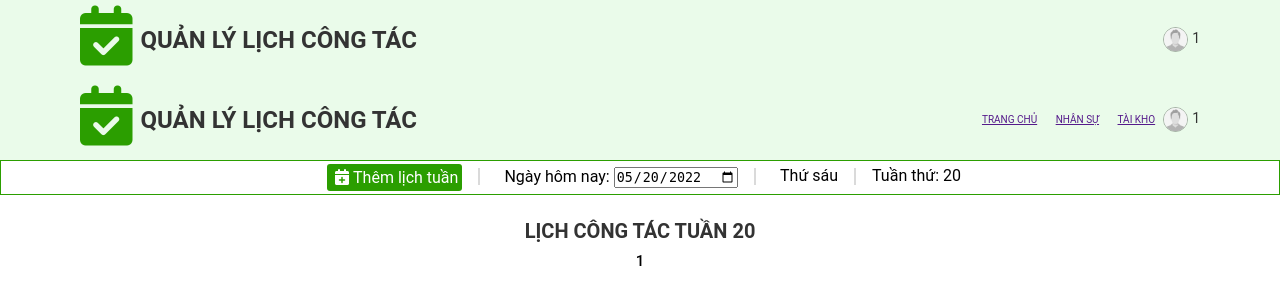
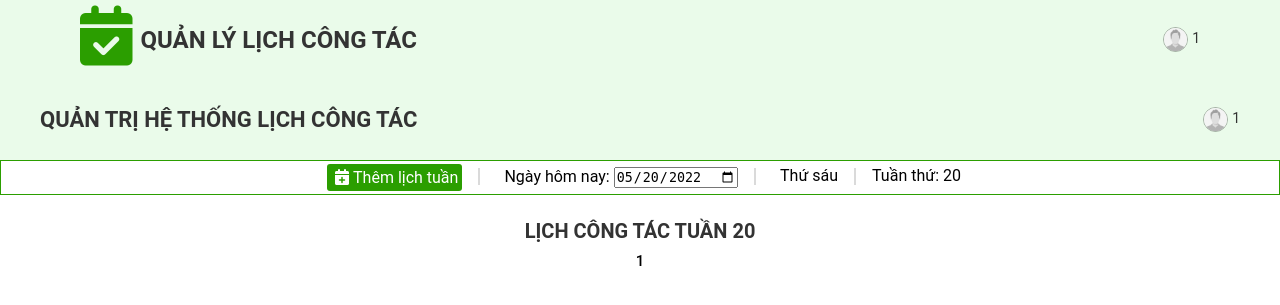
Before and after one commit to NguyenThanh1709/phanmem_qllct, a PHP site: page / in a window 1280 px wide. Shown: the top 305 px of the page. Run offline with PHP 8.4, Linux system fonts and the light colour scheme; the visitor is signed in with stand-in values (Sample User, id 1); data that the repository does not hold is empty.

Commit message:
20/05/2022 commit

```diff
--- a/asset/css/style.css
+++ b/asset/css/style.css
@@ -18,6 +18,7 @@ html {
     margin-right: auto;
 }
 
+.wp_header--admin,
 .wp_header {
     background-color: #eafbea;
 }
@@ -25,6 +26,17 @@ html {
 .header {
     height: 48px;
     width: 1200px;
+    display: flex;
+    justify-content: space-between;
+    align-items: center;
+    padding: 4rem 4rem;
+    margin-left: auto;
+    margin-right: auto;
+    position: relative;
+}
+
+.header--admin {
+    height: 48px;
     display: flex;
     justify-content: space-between;
     align-items: center;
@@ -512,3 +524,89 @@ table tbody tr:nth-child(even) {
     background-color: rgba(1, 174, 255, 0.1);
     margin-top: 10px;
 }
+
+.wrapper--menu {
+    width: 18%;
+}
+
+.header_menu {
+    background: #2b9e00;
+    height: 80px;
+    display: flex;
+    justify-content: center;
+    align-items: center;
+}
+.img-admin {
+    width: 50px;
+    height: 50px;
+    border-radius: 50%;
+    border: 1px solid rgba(0, 0, 0, 0.3);
+    margin-right: 4px;
+}
+
+.wrapper--content {
+    display: flex;
+    height: 100vh;
+    background-color: #3333;
+}
+.menu{
+    padding-top: 30px;
+    padding-left: 28px;
+    padding-right: 28px;
+    background-color: #f5f5f5;
+    height: 90vh;
+}
+.menu__heading {
+    font-size: 1.5rem;
+    color: #333;
+    font-weight: 600;
+}
+.menu__list {
+    list-style: none;
+    margin-top: 28px;
+    font-size: 1.5rem;
+    border-bottom: 1px solid rgb(168, 168, 168);
+}
+.menu__item {
+    margin: 28px 0;
+}
+.icon-destop {
+    padding-right: 8px;
+}
+.menu__item__link {
+    color: #333;
+    text-decoration: none;
+}
+
+.menu__item__link:hover {
+    color: #2b9e00;
+}
+
+.header_title--admin{
+    width: 80%;
+}
+
+.header_text--admin {
+    font-size: 2.2rem;
+    color: #333;
+    /* margin-left: auto;
+    margin-right: auto; */
+}
+
+.title_text--admin {
+    font-weight: 400;
+    padding: 0 16px;
+    font-size: 1.8rem;
+    font-style: italic;
+}
+
+.content--admin {
+    width: 100%;
+}
+
+.main--admin {
+    background-color: #f5f5f5;
+    width: 100%;
+    height: 90vh;
+    margin: 0 8px;
+}
--- a/base/header-admin.php
+++ b/base/header-admin.php
@@ -1,19 +1,13 @@
-    <div class="wp_header">
-        <div class="header">
-            <div class="header_title">
-                <a href="index.php">
+    <div class="wp_header--admin">
+        <div class="header--admin">
+            <div class="header_title header_title--admin">
+                <!-- <a href="index.php">
                     <i class="header_icon--calender fa-solid fa-calendar-check"></i>
-                </a>
-                <h1 class="header_text">Quản lý lịch công tác</h1>
+                </a> -->
+                <h1 class="header_text header_text--admin">Quản trị hệ thống lịch công tác</h1>
 
             </div>
             <div class="header-navbar">
-                <div class="nav">
-                    <a href="" class="nav-item">TRANG CHỦ</a>
-                    <a href="" class="nav-item">NHÂN SỰ</a>
-                    <a href="" class="nav-item">TÀI KHO</a>
-                    <!-- <a href="" class="nav-item">LÃI SUẤT</a> -->
-                </div>
                 <div class="authen">
                     <a href="">
                         <img src="./asset/img/avata.jpg" alt="" class="img-user">
```
Also changed, not shown: Modules/admin/admin.php (+48 -1 lines).
